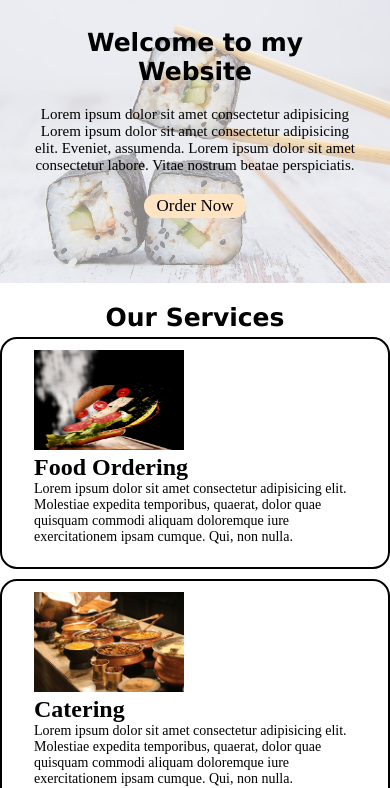
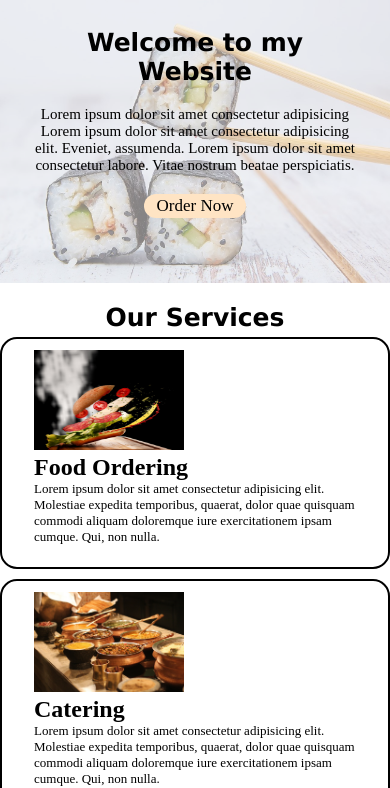
Before and after one commit to Chauhanluv/food, a plain HTML site: page index.html in a window 390 px wide. Shown: the part 67-855 px from the top of the page. Drawn offline with Linux system fonts and the light colour scheme.

Commit message:
Update phone.css

```diff
--- a/phone.css
+++ b/phone.css
@@ -61,4 +61,7 @@ footer{
      .item4::before{
         height: 260vw;
     }
+    .container p{
+        font-size:13px
+    }
 }
```
